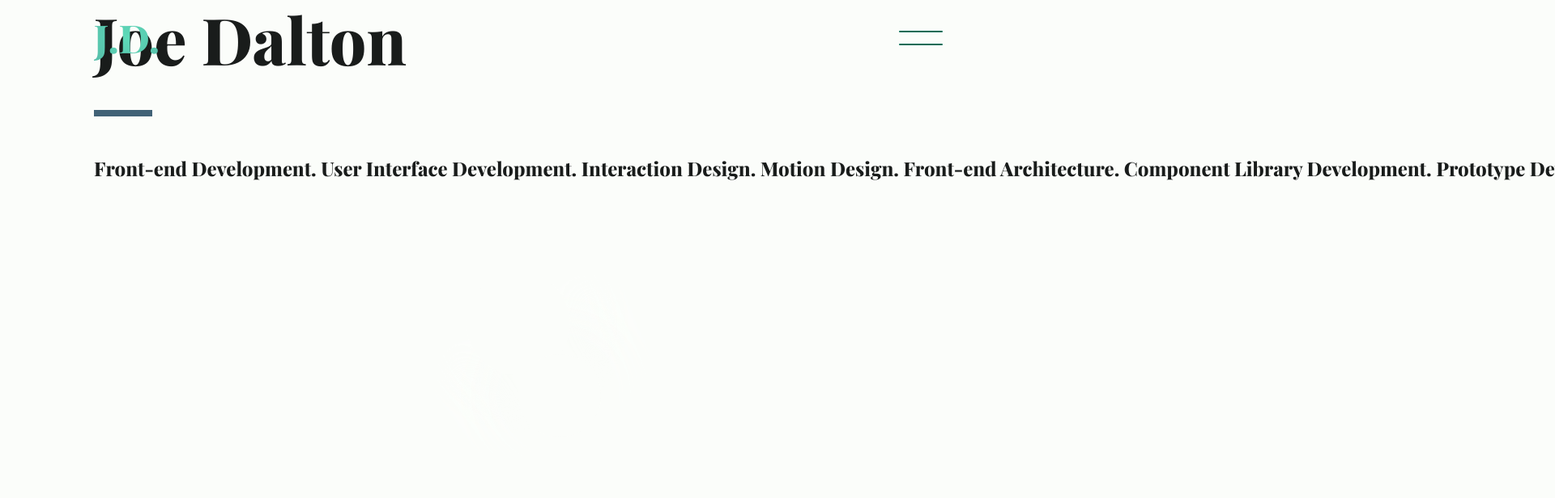
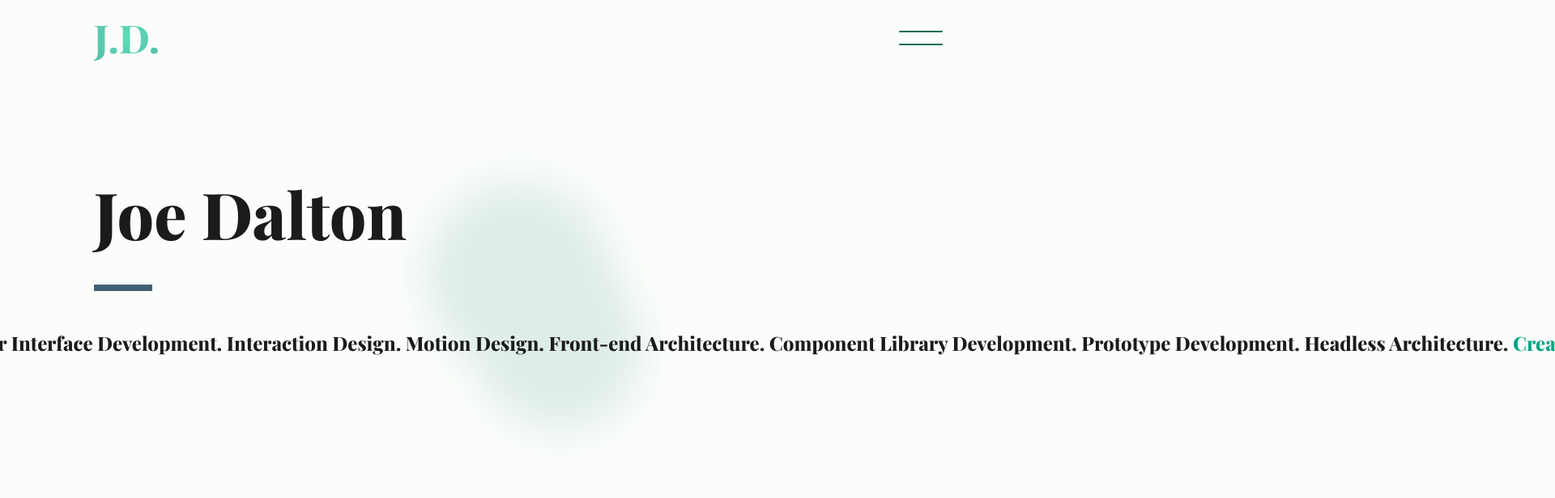
Before and after one commit to jdalton308/portfolio, a Next.js app: page / in a window 1280 px wide. Shown: the top 616 px of the page at 81% size, 1920 px wide, since content can reach past the window. Built offline with nearby package versions, Linux system fonts and the light colour scheme.

Commit message:
Scroll: progress commit

```diff
--- a/pages/index.module.scss
+++ b/pages/index.module.scss
@@ -1,9 +1,35 @@
 @use '@/styles/shared/breakpoints' as bp;
 
 .hero {
-  height: clamp(500px, 100vh, 110vh);
+  position: relative;
   display: flex;
   align-items: center;
+  height: 100vh;
+  // height: clamp(500px, 100vh, 110vh);
+
+  @include bp.desktopMedia {
+    // display: block;
+    // height: 180vh;
+    // height: 100vh;
+    padding-bottom: 15vh;
+  }
+}
+
+// .hero_text_container {
+//   width: 100%;
+
+//   // @include bp.desktopMedia {
+//   //   position: sticky;
+//   //   top: 30vh;
+//   //   width: 100vw;
+//   //   overflow: hidden;
+//   // }
+// }
+
+.hero_wrapper {
+  composes: wrapper from '@/styles/shared/layout.module.scss';
+  position: relative;
+  z-index: 1;
 
   h1 {
     position: relative;
@@ -31,30 +57,10 @@
   }
 
   @include bp.desktopMedia {
-    display: block;
-    // height: 180vh;
-    height: 100vh;
-    padding-bottom: 15vh;
-
     h3 {
       white-space: nowrap;
     }
   }
-}
-
-.hero_text_container {
-  width: 100%;
-
-  // @include bp.desktopMedia {
-  //   position: sticky;
-  //   top: 30vh;
-  //   width: 100vw;
-  //   overflow: hidden;
-  // }
-}
-
-.hero_wrapper {
-  composes: wrapper from '@/styles/shared/layout.module.scss';
 }
 
 .hero_bg_spot {
@@ -66,9 +72,9 @@
   height: 10vw;
   width: 10vw;
   transform: translate(-50%, -50%);
-  background-color: var(--green-light);
+  background-color: var(--surface3);
   border-radius: 50%;
-  box-shadow: 0 0 50px 50px var(--background);
+  box-shadow: 0 0 50px 50px var(--surface3);
 
   &:after {
     content: '';
@@ -79,8 +85,8 @@
     height: 80%;
     width: 80%;
     border-radius: 50%;
-    background-color: var(--background);
-    box-shadow: 0 0 50px 50px var(--background);
+    background-color: var(--surface3);
+    box-shadow: 0 0 50px 50px var(--surface3);
   }
 }
 
--- a/pages/index.tsx
+++ b/pages/index.tsx
@@ -1,4 +1,4 @@
-import { useLayoutEffect, useState, useRef } from 'react';
+import { useLayoutEffect, useEffect, useState, useRef } from 'react';
 // @ts-ignore
 import throttle from 'lodash.throttle';
 import { gsap } from 'gsap';
@@ -28,51 +28,73 @@ interface IHomeProps {
 
 export default function Home({ featuredProjects }: IHomeProps) {
 
-  const heroRef = useRef<HTMLElement | null>(null);
+  const pageRef = useRef<HTMLDivElement | null>(null);
+  const heroWrapperRef = useRef<HTMLDivElement | null>(null);
   const textRef = useRef<HTMLHeadingElement | null>(null);
   const spotRef = useRef<HTMLSpanElement | null>(null);
-  const tlRef = useRef(null);
+  // const tlRef = useRef(null);
 
   // Init Greensock scroll animation
-  useLayoutEffect(() => {
+  useEffect(() => {
     let gsapCtx = gsap.context(() => {
+
+      // TEST
+      // gsap.to(s.hero_bg_spot, {
+      //   scrollTrigger: {
+      //     trigger: s.hero,
+      //     scrub: true,
+      //     pin: true,
+      //     start: "top top",
+      //     end: "+=200%",
+      //   },
+      //   ease: 'none',
+      //   rotation: 180,
+      // });
+
 
       const tl = gsap.timeline({
         scrollTrigger: {
-          trigger: heroRef.current,
+          trigger: heroWrapperRef.current,
           scrub: true,
-          pin: true,
-          start: "top top",
-          end: "+=100%",
+          // pin: true,
+          start: "top bottom",
+          // end: "bottom top",
+          end: "top top",
         }
       });
 
-      const maxX = (window.innerWidth / 3);
-      const maxY = (window.innerHeight / 3);
+      // const maxX = (window.innerWidth / 3);
+      // const maxY = (window.innerHeight / 3);
 
-      const randomPosition = {
-        duration: 1,
-        x: `random(-${maxX}, ${maxX}, 10)`,
-        y: `random(-${maxY}, ${maxY}, 10)`,
-        rotation: 'random(-360, 360, 5)',
-      };
+      // const randomPosition = {
+      //   duration: 1,
+      //   x: `random(-${maxX}, ${maxX}, 10)`,
+      //   y: `random(-${maxY}, ${maxY}, 10)`,
+      //   rotation: 'random(-360, 360, 5)',
+      // };
 
-      tl.to(spotRef.current, randomPosition)
-        .to(spotRef.current, randomPosition)
-        .to(spotRef.current, {
-          duration: 1,
-          x: '0',
-          y: '0',
-          ease: 'circ.out',
-        })
-        .to(spotRef.current, {
-          duration: 2,
-          scale: 8,
-        });
+      tl.to(textRef.current, {
+        x: -600,
+        ease: 'none',
+      });
+
+
+      // tl.to(s.hero_bg_spot, randomPosition);
+        // .to(spotRef.current, randomPosition)
+        // .to(spotRef.current, {
+        //   duration: 1,
+        //   x: '0',
+        //   y: '0',
+        //   ease: 'circ.out',
+        // })
+        // .to(spotRef.current, {
+        //   duration: 2,
+        //   scale: 8,
+        // });
 
       return () => gsapCtx.revert();
 
-    }, heroRef);
+    }, pageRef);
   }, []);
 
 
@@ -125,14 +147,19 @@ export default function Home({ featuredProjects }: IHomeProps) {
 
 
   return (
-    <div className="page_home">
+    <div
+      className="page_home"
+      ref={pageRef}
+    >
       <section
-        ref={heroRef}
         className={s.hero}
         data-bg="background"
       >
-        <div className={s.hero_text_container}>
-          <div className={s.hero_wrapper}>
+        {/* <div className={s.hero_text_container}> */}
+          <div
+            className={s.hero_wrapper}
+            ref={heroWrapperRef}
+          >
             <h1>Joe Dalton</h1>
             <h3 ref={textRef}>
               Front-end Development. User Interface Development. Interaction Design. Motion Design. Front-end Architecture. Component Library Development. Prototype Development. Headless Architecture. <strong>Creative Developer.</strong>
@@ -142,7 +169,7 @@ export default function Home({ featuredProjects }: IHomeProps) {
               className={s.hero_bg_spot}
             />
           </div>
-        </div>
+        {/* </div> */}
       </section>
 
       <section
```
